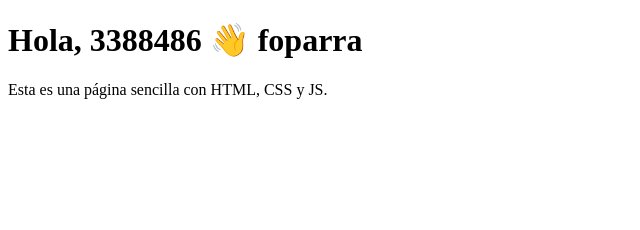
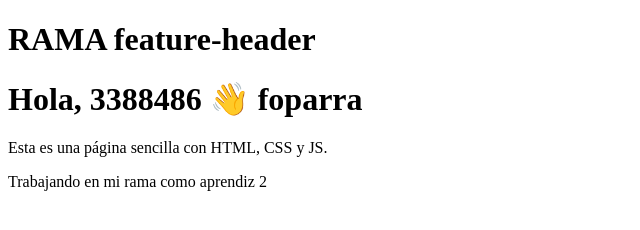
Before and after one commit to foparrave/proyecto-equipo1, a plain HTML site: page index.html in a window 1280 px wide. Shown: the whole page, without its empty margins (0-640 px from the left). Drawn offline with Linux system fonts and the light colour scheme.

Commit message:
Creación del encabezado

```diff
--- a/index.html
+++ b/index.html
@@ -6,9 +6,9 @@
 
 </head>
 <body>
-
+  <h1>RAMA feature-header</h1>
     <h1>Hola, 3388486 👋 foparra</h1>
     <p>Esta es una página sencilla con HTML, CSS y JS.</p>
-
+    <p>Trabajando en mi rama como aprendiz 2</p>
 </body>
 </html>
```
